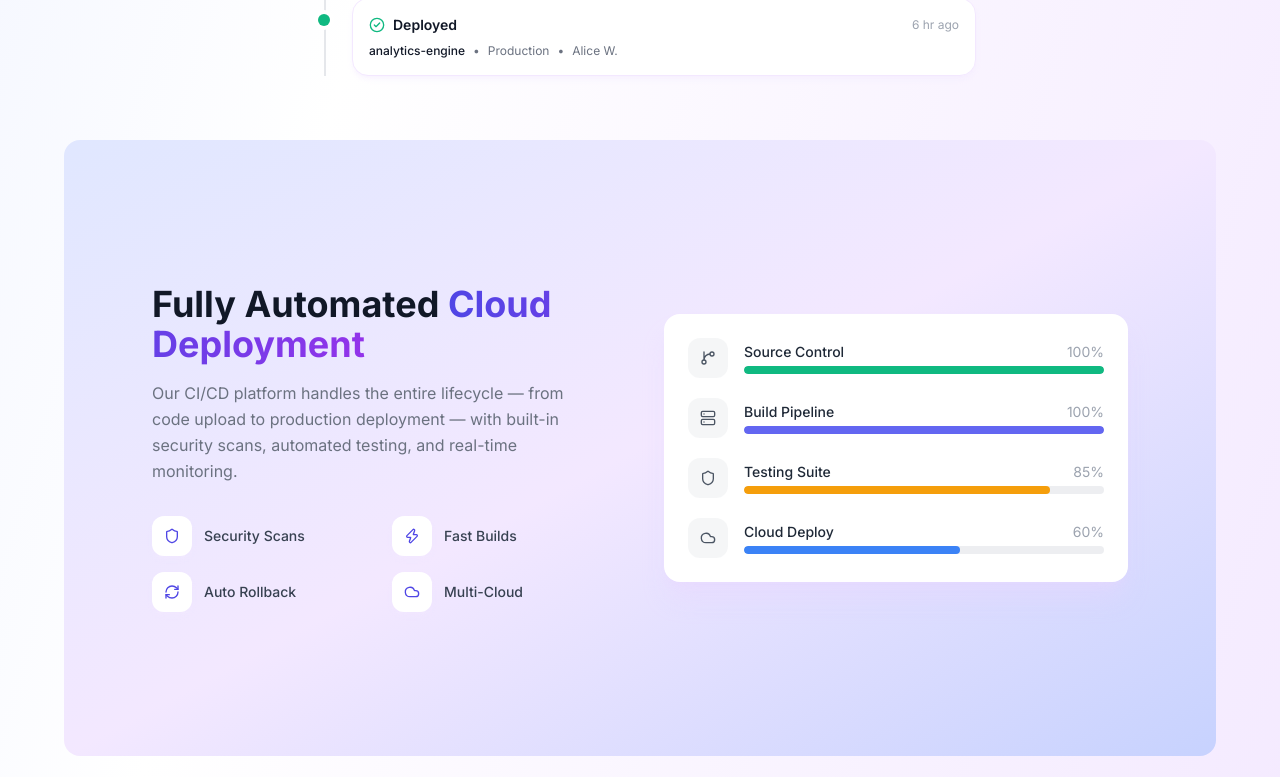
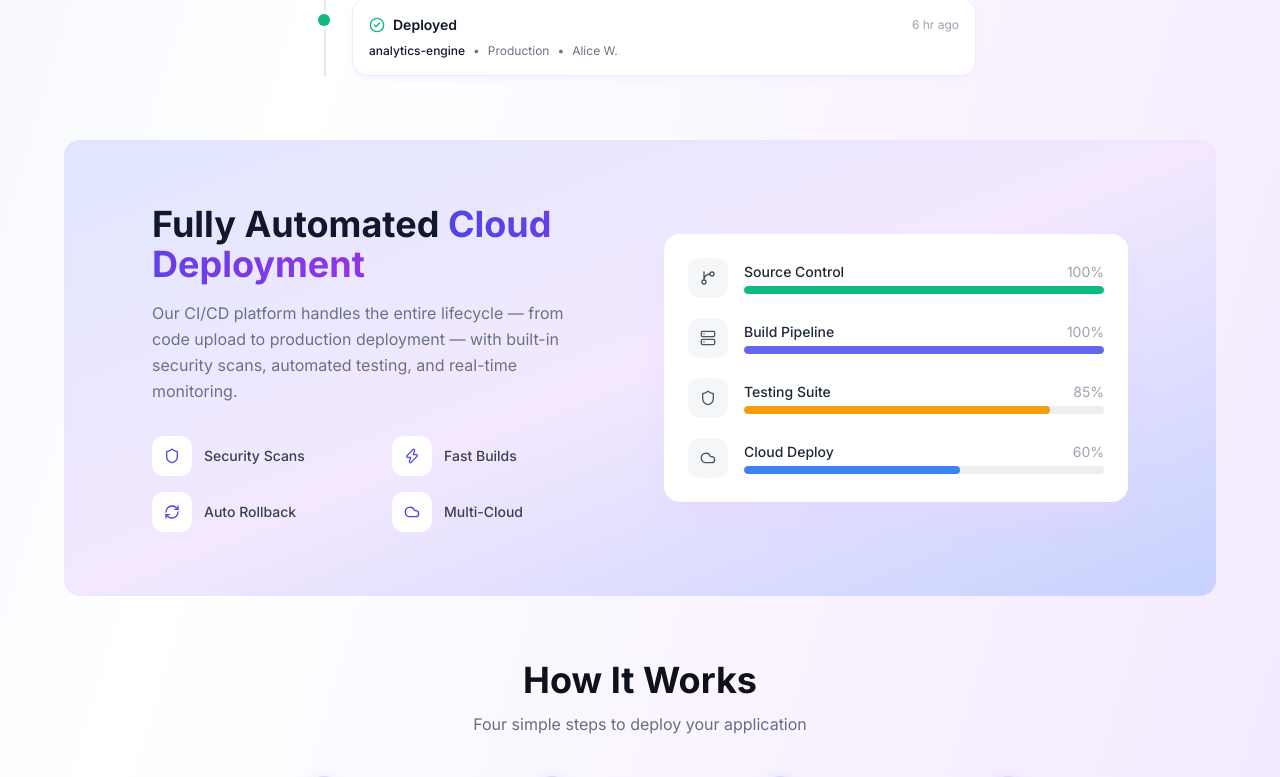
Before and after one commit to DurgaRakesh-design/ci-cd-frontend, a React (Vite) app: page / in a window 1280 px wide. Shown: the part 3219-3996 px from the top of the page. Built offline with nearby package versions, Linux system fonts and the light colour scheme.

Commit message:
UI: gradient section + premium card styling update 2

```diff
--- a/src/components/portal/IllustrationSection.jsx
+++ b/src/components/portal/IllustrationSection.jsx
@@ -4,7 +4,8 @@ import { motion } from "framer-motion";
 
 export default function IllustrationSection() {
   return (
-    <section className="max-w-6xl mx-auto px-6 py-20 bg-gradient-to-br from-indigo-100 via-purple-100 to-indigo-200 rounded-2xl">
+    <section className="max-w-6xl mx-auto px-6 bg-gradient-to-br from-indigo-100 via-purple-100 to-indigo-200 rounded-2xl shadow-inner shadow-purple-200/20">
+
       <motion.div
         initial={{ opacity: 0, y: 30 }}
         whileInView={{ opacity: 1, y: 0 }}
@@ -24,7 +25,9 @@ export default function IllustrationSection() {
             </h2>
 
             <p className="text-gray-500 mt-4 leading-relaxed max-w-md">
-              Our CI/CD platform handles the entire lifecycle — from code upload to production deployment — with built-in security scans, automated testing, and real-time monitoring.
+              Our CI/CD platform handles the entire lifecycle — from code upload
+              to production deployment — with built-in security scans,
+              automated testing, and real-time monitoring.
             </p>
 
             {/* FEATURES */}
@@ -47,9 +50,10 @@ export default function IllustrationSection() {
             </div>
           </div>
 
-          {/* RIGHT */}
+          {/* RIGHT CARD */}
           <div>
-            <div className="bg-white shadow-xl shadow-purple-200/40 rounded-2xl p-6 transition-all duration-300">
+            <div className="bg-white shadow-xl shadow-purple-200/40 rounded-2xl p-6 transition-all duration-300 hover:scale-[1.01]">
+
               <div className="space-y-5">
                 {[
                   {
@@ -95,7 +99,7 @@ export default function IllustrationSection() {
                         </span>
                       </div>
 
-                      {/* PROGRESS */}
+                      {/* PROGRESS BAR */}
                       <div className="h-2 bg-gray-200/70 rounded-full overflow-hidden">
                         <motion.div
                           className={`h-full ${item.color} rounded-full`}
@@ -110,6 +114,7 @@ export default function IllustrationSection() {
                   </div>
                 ))}
               </div>
+
             </div>
           </div>
 
```
